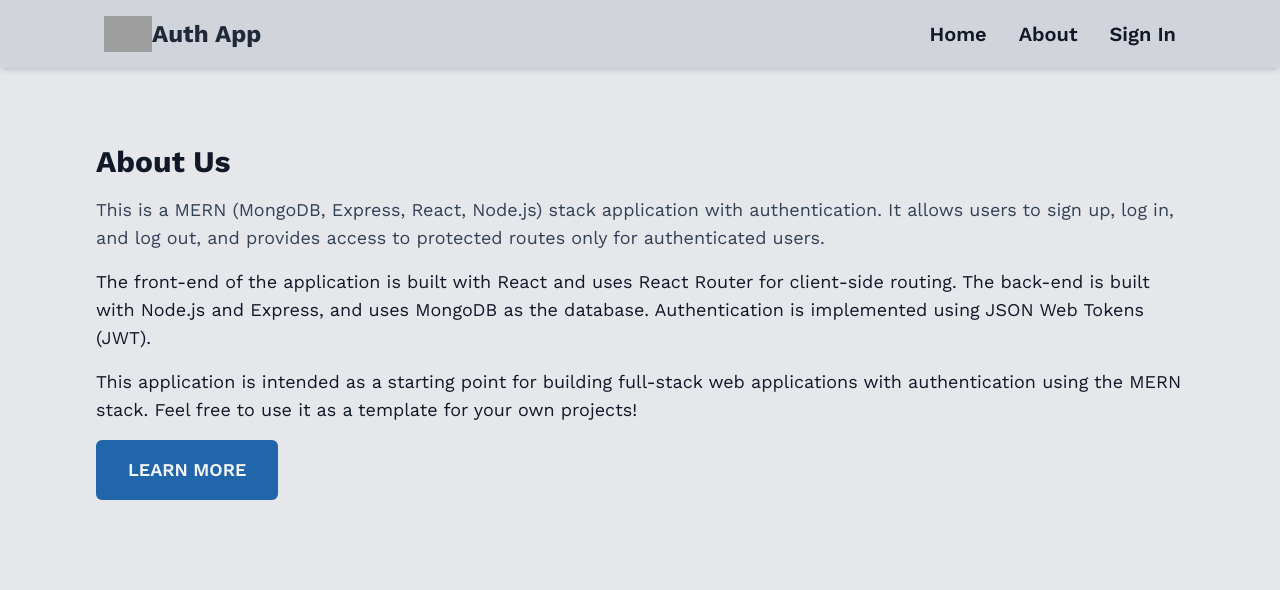
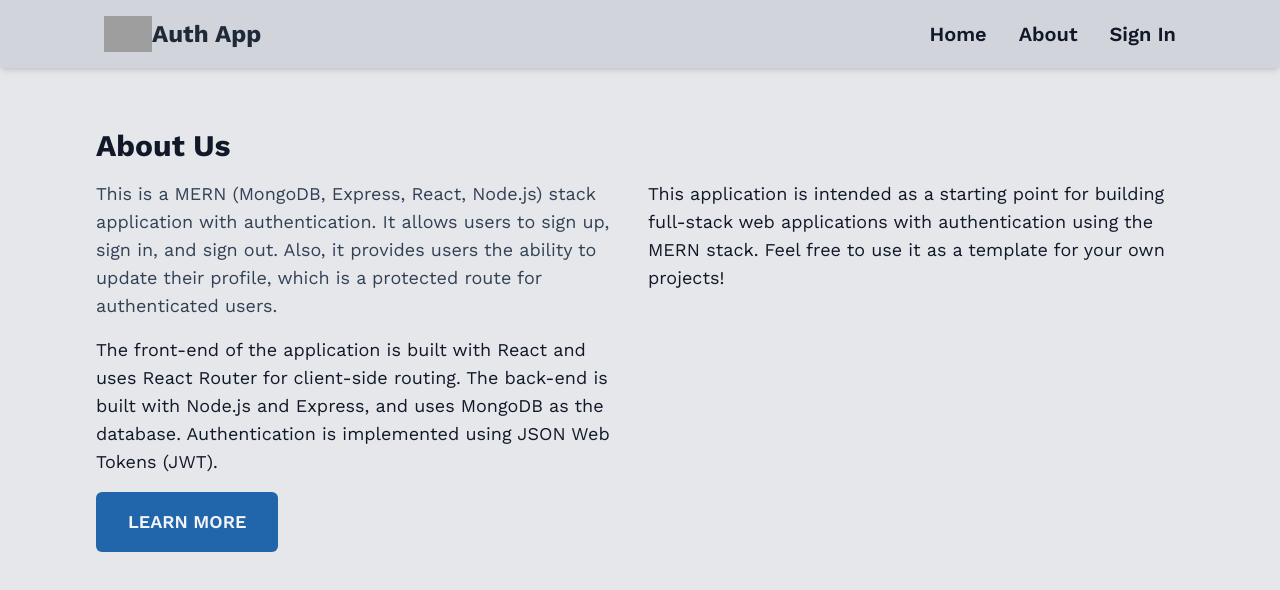
Before and after one commit to MAbdurahman/mern-auth, a React (Vite) app in the folder frontend/: page /about in a window 1280 px wide. Shown: the top 590 px of the page. Built offline with nearby package versions, Linux system fonts and the light colour scheme; no server answers; grey boxes are pictures that could not be loaded.

Commit message:
Improve styles and functionality pages and component

```diff
--- a/frontend/src/components/Navbar.jsx
+++ b/frontend/src/components/Navbar.jsx
@@ -1,10 +1,15 @@
-import {Link} from 'react-router-dom';
+import {Link, useNavigate} from 'react-router-dom';
 import {useSelector} from 'react-redux';
 import {useState} from 'react';
 
 export default function Navbar() {
    const {currentUser} = useSelector((state) => state.user);
    const [open, setOpen] = useState(false);
+   const navigate = useNavigate();
+
+   function handleLogoClick() {
+      navigate('/')
+   }
 
    function handleClick() {
       setOpen(!open);
@@ -13,7 +18,7 @@ export default function Navbar() {
    return (<div className="bg-gray-300 shadow-md fixed z-20 w-full top-0 left-0">
          <div
             className="md:flex items-center justify-between bg-gray-300 py-4 max-w-6xl mx-auto md:px-10 px-7">
-            <div
+            <div onClick={handleLogoClick}
                className="font-bold text-2xl cursor-pointer flex items-center font-worksans text-gray-800">
                <img className="w-12"
                     src="https://res.cloudinary.com/mdbdrrhm/image/upload/v1703531559/logo_kmf4ea.png"
--- a/frontend/src/pages/AboutPage.jsx
+++ b/frontend/src/pages/AboutPage.jsx
@@ -8,14 +8,20 @@ export default function AboutPage() {
       navigate('/profile');
    }
 
-   return (<div className="px-8 py-12 mt-24 mx-auto max-w-6xl">
+   return (<div className="px-8 py-8 mt-24 mx-auto max-w-6xl">
       <h2
-            className="text-3xl font-worksans font-extrabold mb-4 text-gray-900">About
-            Us</h2>
+         className="text-3xl font-worksans font-extrabold mb-4 text-gray-900">About Us
+      </h2>
+      <section className="grid grid-cols-1 gap-0 md:grid-cols-2 md:gap-4">
+         <div>
             <p className="mb-4 text-slate-700 text-lg font-worksans">
-            This is a MERN (MongoDB, Express, React, Node.js) stack application with
-            authentication. It allows users to sign up, log in, and log out, and
-            provides access to protected routes only for authenticated users.
+               This is a MERN (MongoDB, Express, React, Node.js) stack application
+               with
+               authentication. It allows users to sign up, sign in, and sign out.
+               Also,
+               it provides users the ability to update their profile, which is a
+               protected
+               route for authenticated users.
             </p>
             <p className="mb-4 text-gray-900 text-lg font-worksans">
                The front-end of the application is built with React and uses React
@@ -23,16 +29,20 @@ export default function AboutPage() {
                Express, and uses MongoDB as the database. Authentication is implemented
                using JSON Web Tokens (JWT).
             </p>
-         <p className="mb-4 text-gray-900 text-lg font-worksans">
+         </div>
+         <p className="mb-6 text-gray-900 text-lg font-worksans">
             This application is intended as a starting point for building full-stack
             web applications with authentication using the MERN stack. Feel free to
             use it as a template for your own projects!
          </p>
+      </section>
       <section
          className="flex flex-row justify-items-center items-start mx-auto lg:mx-0">
          <button onClick={handleClick}
-                    className="bg-logo-blue hover:bg-logo-blue-2 py-4 px-8 font-worksans  rounded-md border-none uppercase font-semibold text-lg text-gray-100 cursor-pointer">Learn
-               more
+                 className="bg-logo-blue hover:bg-logo-blue-2 py-4 px-8 font-worksans
+                 rounded-md border-none uppercase font-semibold text-lg text-gray-100
+                 cursor-pointer">
+            Learn more
          </button>
       </section>
    </div>)
--- a/frontend/src/pages/ProfilePage.jsx
+++ b/frontend/src/pages/ProfilePage.jsx
@@ -110,6 +110,7 @@ export default function ProfilePage() {
          if (data.success === false) {
             dispatch(signOutUserFailure(data.message));
             return;
+
          }
          dispatch(signOutUserSuccess(data));
       }
```
Also changed, not shown: 1 other file (tests, documents, lock files or other folders). Lines whose indentation alone changed are shown as unchanged.
